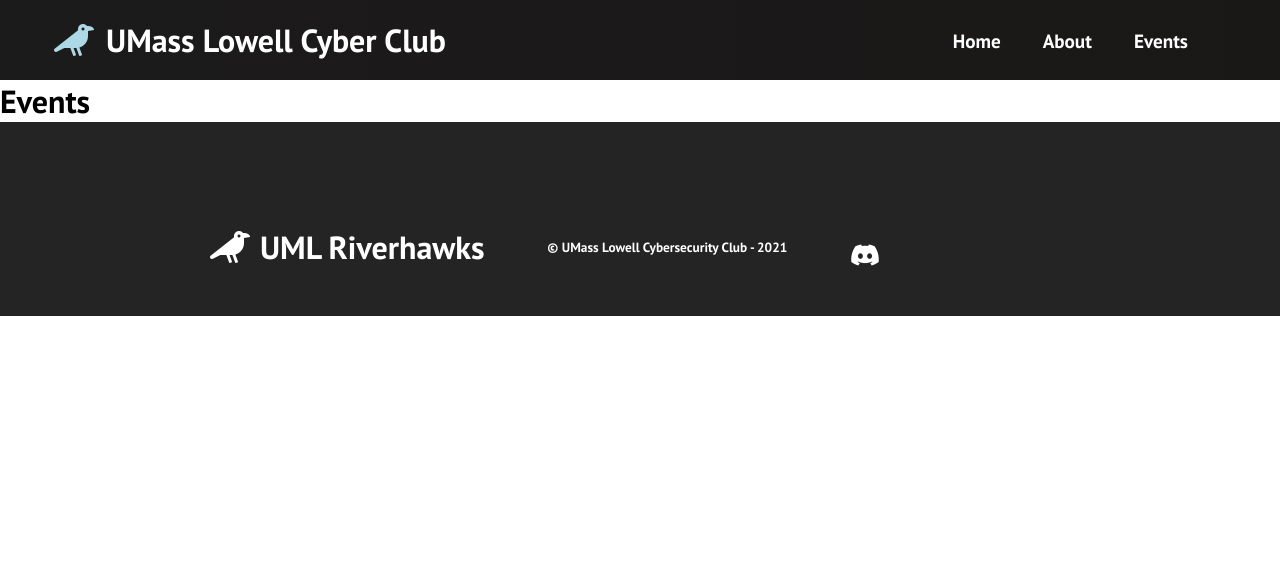
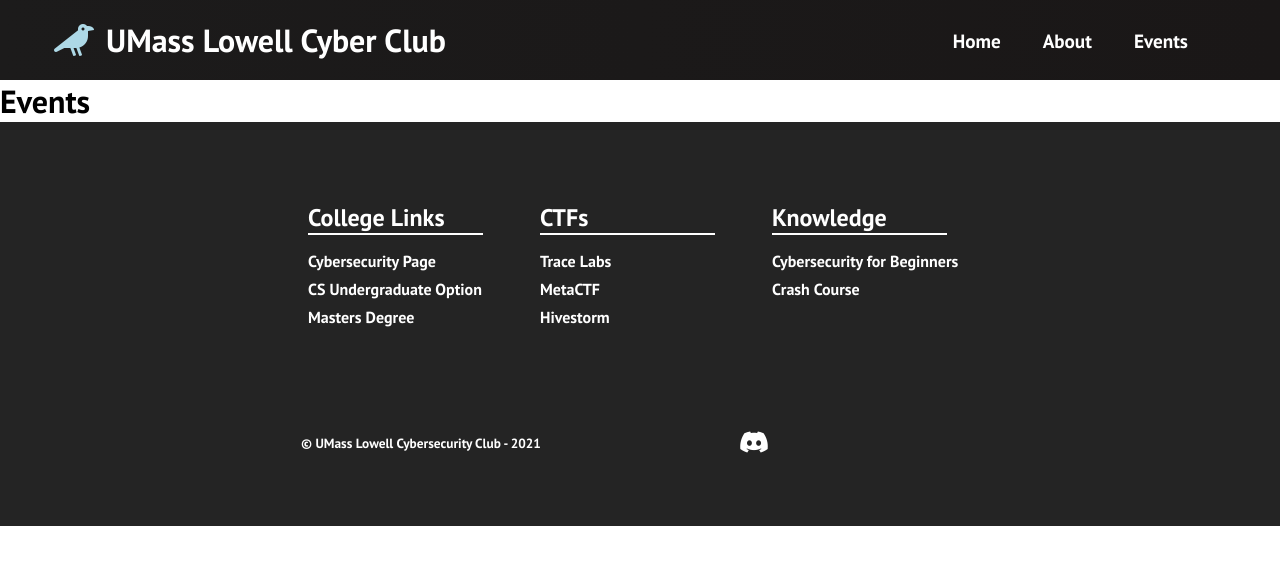
Before and after one commit to UML-Cyber-Security/UML_Cyberclub_Site, a React (Create React App) app: page /events in a window 1280 px wide. Shown: the top 564 px of the page. Built offline with nearby package versions, Linux system fonts and the light colour scheme.

Commit message:
Add some links to footer

```diff
--- a/src/components/Footer/index.jsx
+++ b/src/components/Footer/index.jsx
@@ -7,14 +7,57 @@
   return (
     <div className="footer-container">
       <section className="social-media">
+        <div class="footer-links">
+          <div className="footer-link-wrapper">
+            <div class="footer-link-items">
+              <h2>College Links</h2>
+              <Link
+                to={{
+                  pathname:
+                    "https://www.uml.edu/research/areas/cybersecurity.aspx",
+                }}
+                target="_blank"
+              >
+                Cybersecurity Page
+              </Link>
+              <Link
+                to={{
+                  pathname:
+                    "https://www.uml.edu/Catalog/Undergraduate/Sciences/Departments/Computer-Science/Degree-pathways/DP-CS-Cybersecurity-2020.aspx",
+                }}
+                target="_blank"
+              >
+                CS Undergraduate Option
+              </Link>
+              <Link
+                to={{
+                  pathname:
+                    "https://www.uml.edu/catalog/graduate/fahss/security-studies/ms-cybersecurity.aspx",
+                }}
+                target="_blank"
+              >
+                Masters Degree
+              </Link>
+            </div>
+          </div>
+          <div className="footer-link-wrapper">
+            <div class="footer-link-items">
+              <h2>CTFs</h2>
+              <Link to={{ pathname: "https://www.tracelabs.org/"}} target="_blank">Trace Labs</Link>
+              <Link to={{ pathname: "https://metactf.com/"}} target="_blank">MetaCTF</Link>
+              <Link to={{ pathname: "https://www.hivestorm.org/"}} target="_blank">Hivestorm</Link>
+            </div>
+            <div class="footer-link-items">
+              <h2>Knowledge</h2>
+              <Link to={{ pathname: "https://youtu.be/U_P23SqJaDc"}} target="_blank">Cybersecurity for Beginners</Link>
+              <Link to={{ pathname: "https://youtu.be/bPVaOlJ6ln0"}} target="_blank">Crash Course</Link>
+            </div>
+          </div>
+        </div>
         <div className="social-media-wrap">
-          <div className="footer-logo">
-            <Link to="/" className="social-logo">
-              <i className="fas fa-crow" style={{ marginRight: "10px" }} />
-              UML Riverhawks
-            </Link>
-          </div>
-          <small className="website-rights">© UMass Lowell Cybersecurity Club - 2021</small>
+          <small className="website-rights">
+            © UMass Lowell Cybersecurity Club - 2021
+          </small>
           <div className="social-icons">
             <Link
               aria-label="Discord"
--- a/src/components/Footer/style.css
+++ b/src/components/Footer/style.css
@@ -62,12 +62,14 @@
   align-items: flex-start;
   margin: 16px;
   text-align: left;
-  width: 160px;
+  width: 200px;
   box-sizing: border-box;
 }
 
 .footer-link-items h2 {
   margin-bottom: 16px;
+  border-bottom: 2px solid white;
+  width: 175px;
 }
 
 .footer-link-items > h2 {
@@ -81,7 +83,7 @@
 }
 
 .footer-link-items a:hover {
-  color: #e9e9e9;
+  color: lightgreen;
   transition: 0.3s ease-out;
 }
 
@@ -108,9 +110,11 @@
   display: flex;
   justify-content: space-between;
   align-items: center;
-  width: 90%;
+  width: 75%;
   max-width: 1000px;
   margin: 40px auto 0 auto;
+
+  padding: 36px;
 }
 
 .social-icons {
@@ -134,7 +138,6 @@
 
 .website-rights {
   color: #fff;
-  margin-bottom: 16px;
 }
 
 @media screen and (max-width: 820px) {
```
